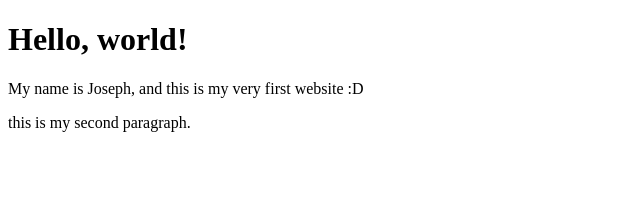
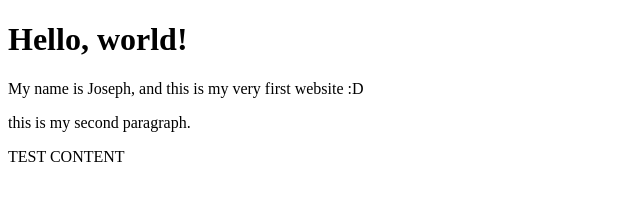
Before and after one commit to Bagu-Hanto/Udemy-HTML-CSS, a plain HTML site: page index.html in a window 1280 px wide. Shown: the whole page, without its empty margins (0-640 px from the left). Drawn offline with Linux system fonts and the light colour scheme.

Commit message:
Test Commit 2 after initial repo creation

```diff
--- a/index.html
+++ b/index.html
@@ -12,3 +12,5 @@
     <p>this is my second paragraph.</p>
   </body>
 </html>
+
+TEST CONTENT
```
